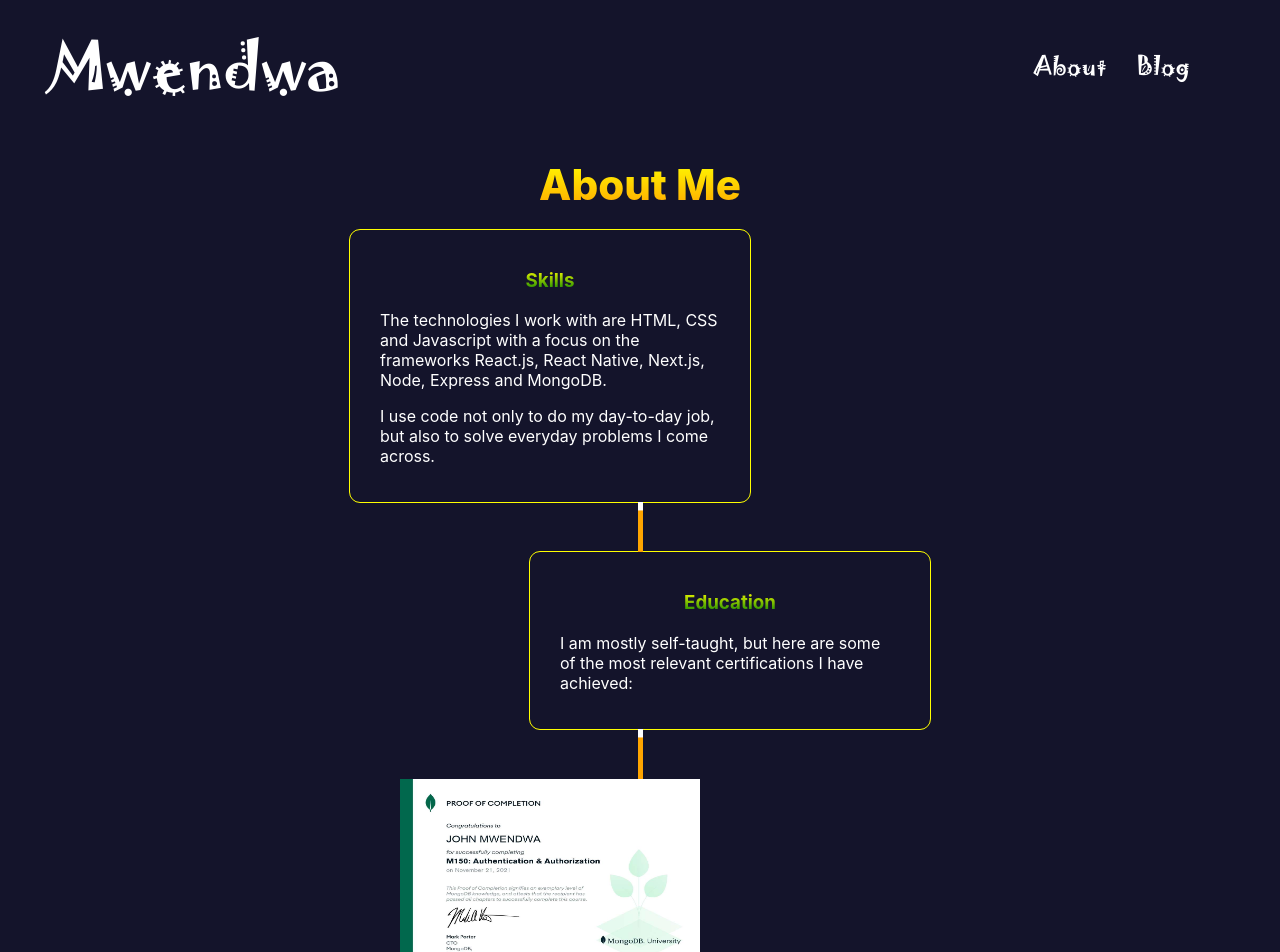
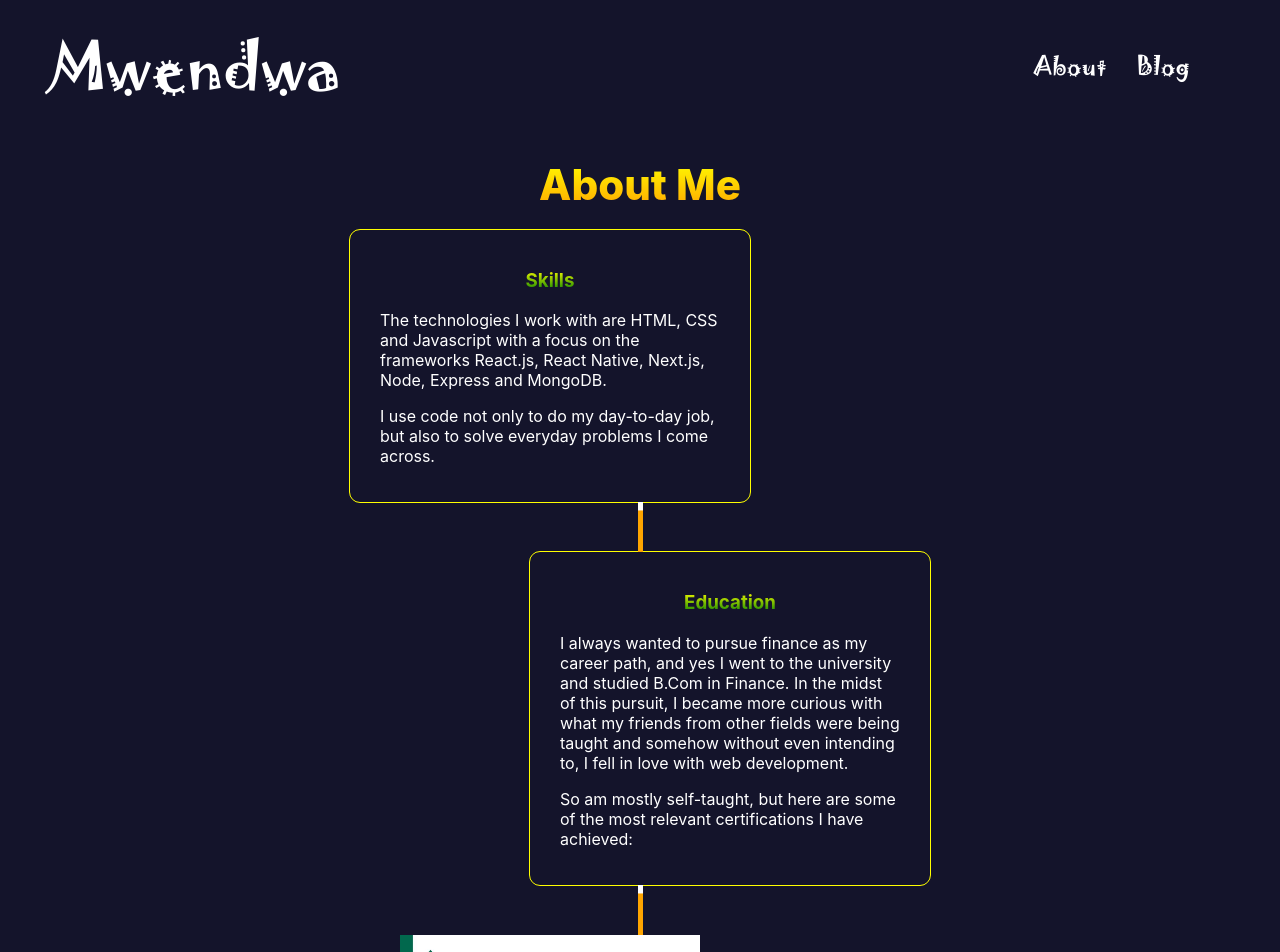
Before and after one commit to JohnMwendwa/portfolio_v1, a Next.js app: page /about in a window 1280 px wide. Shown: the top 952 px of the page. Built offline with nearby package versions, Linux system fonts and the light colour scheme.

Commit message:
add more education background

```diff
--- a/components/About.js
+++ b/components/About.js
@@ -115,7 +115,14 @@ export default function About() {
         <Card>
           <h3>Education</h3>
           <p>
-            I am mostly self-taught, but here are some of the most relevant
+            I always wanted to pursue finance as my career path, and yes I went
+            to the university and studied B.Com in Finance. In the midst of this
+            pursuit, I became more curious with what my friends from other
+            fields were being taught and somehow without even intending to, I
+            fell in love with web development.
+          </p>
+          <p>
+            So am mostly self-taught, but here are some of the most relevant
             certifications I have achieved:
           </p>
         </Card>
```
